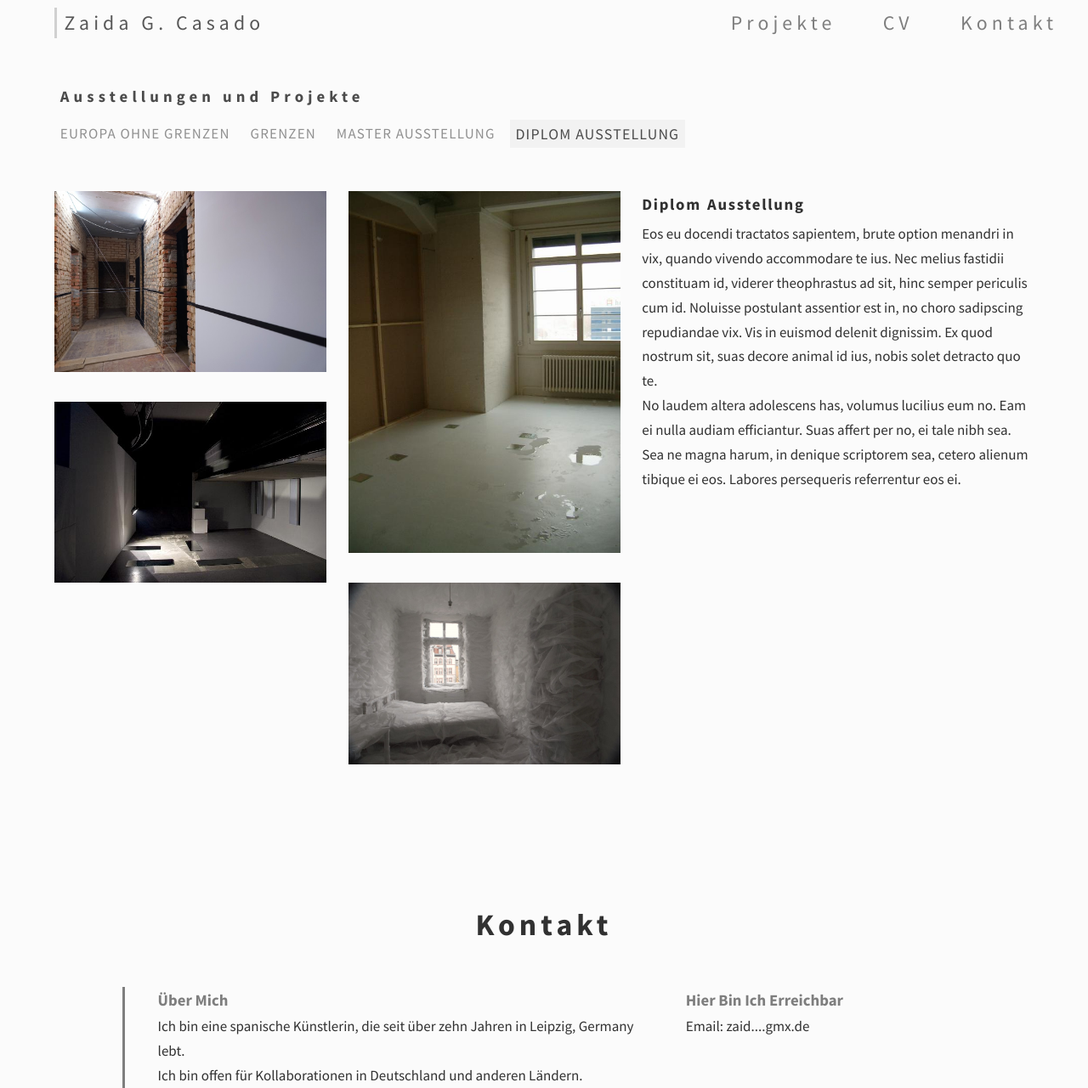
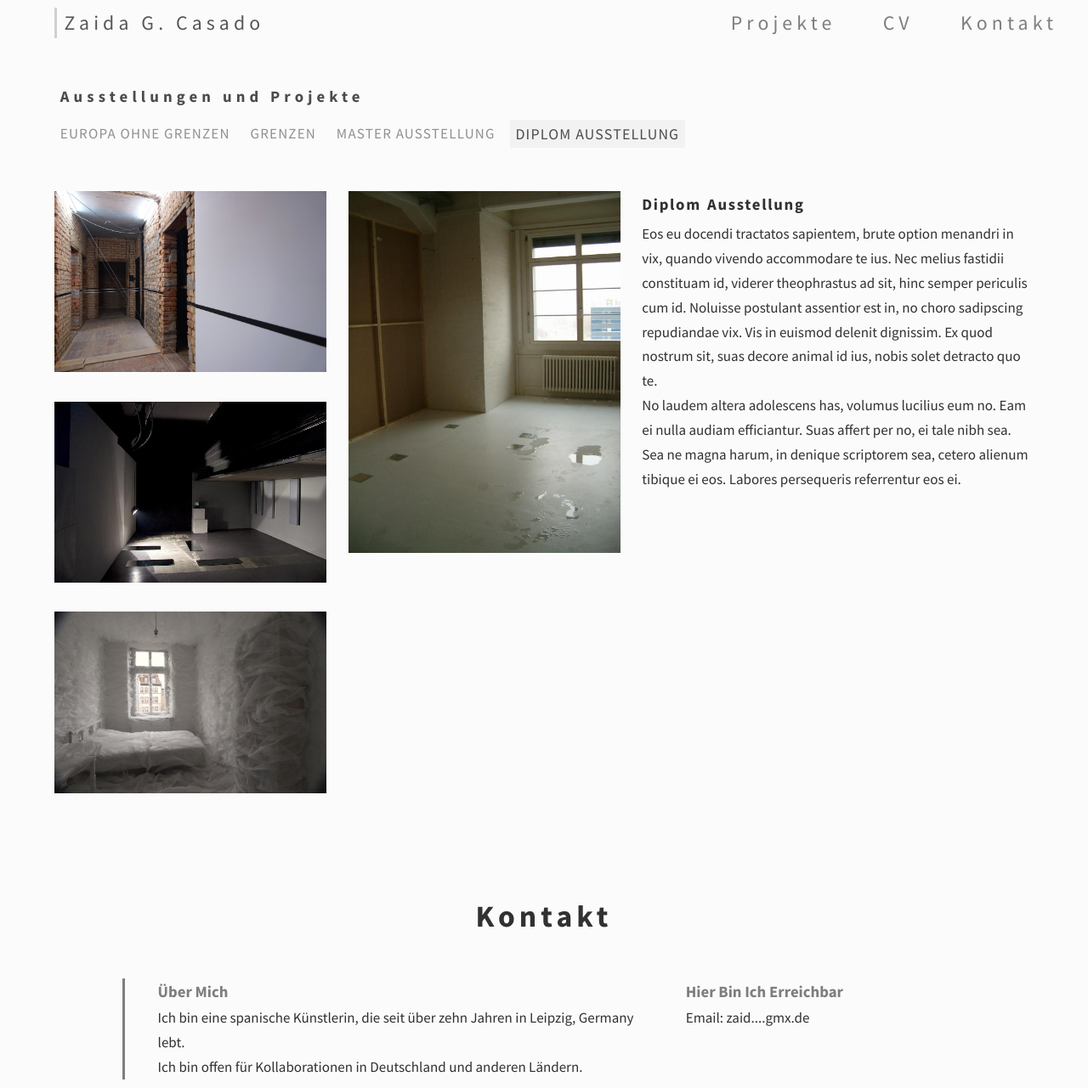
Before and after one commit to fraenze-st/KuenstlerPortfolio_ZaidaGuerreroCasado, a Jekyll site: the page built from _posts/2016-05-20-Diplom-Ausstellung.md, in a window 1280 px wide. Shown: the whole page at 85% size. Built offline with Jekyll 4.4.1, drawn with Linux system fonts in a browser that asks for light colours; nearby versions of some CDN libraries.

Commit message:
margin bottom projekte main container

```diff
--- a/_posts/2016-05-20-Diplom-Ausstellung.md
+++ b/_posts/2016-05-20-Diplom-Ausstellung.md
@@ -11,12 +11,13 @@
     title: Apple Pie
   - image_path: ../assets/images/project5.jpg
     title: Birthday Cake
+  - image_path: ../assets/images/project4.jpg
+    title: Birthday Cake
 
 images-right:
   - image_path: ../assets/images/project7.jpg
     title: Apple Pie
-  - image_path: ../assets/images/project4.jpg
-    title: Birthday Cake
+
 
 ---
 
--- a/assets/scss/style_project.css
+++ b/assets/scss/style_project.css
@@ -300,7 +300,6 @@
       grid-template-columns: 1fr 40%;
   grid-gap: 2vw;
   padding: 4vw 5vw;
-  margin-bottom: 5vh;
 }
 
 @media (max-width: 480px) {
@@ -308,7 +307,6 @@
     -ms-grid-columns: 1fr;
         grid-template-columns: 1fr;
     padding: 5vw 5vw;
-    margin-bottom: 0;
   }
 }
 
```
Also changed, not shown: assets/scss/style_project.scss (+0 -8 lines), 1 other file.
